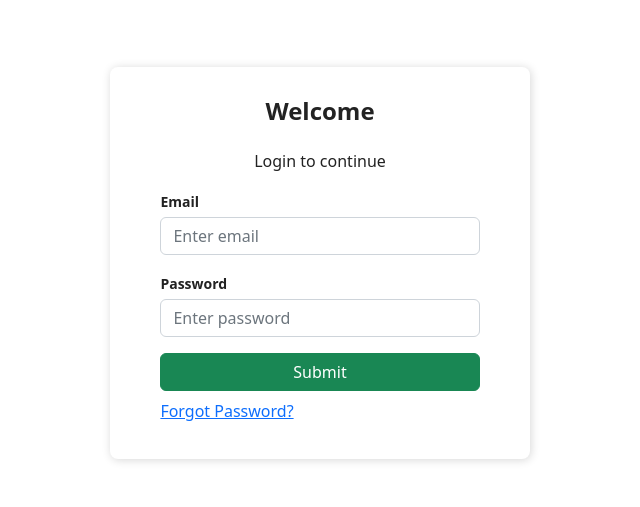
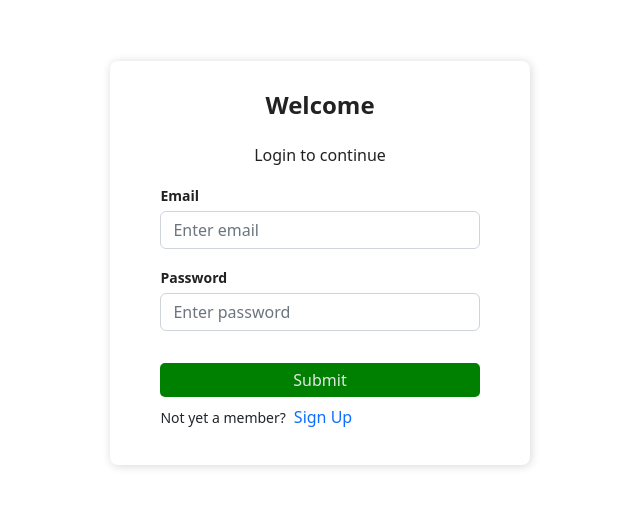
Before and after one commit to MICHAELMUNAVU83/greenr-frontend, a React (Create React App) app: page /login in a window 1280 px wide. Shown: the part 137-644 px from the top of the page, without its empty margins (320-960 px from the left). Built offline with nearby package versions, Linux system fonts and the light colour scheme; no server answers.

Commit message:
Changed color of btn

```diff
--- a/src/components/Login/Login.css
+++ b/src/components/Login/Login.css
@@ -40,3 +40,13 @@
     font-weight: 600;
     color: rgb(34, 34, 34);
   }
+
+  .login-button{
+    width: 100%;
+    background-color: green;
+    border: none;
+    padding: 5px 0px;
+    border-radius: 5px;
+    color: rgb(229, 229, 229);
+    margin-top: 5%;
+  }
--- a/src/components/Login/Login.js
+++ b/src/components/Login/Login.js
@@ -1,8 +1,8 @@
 import { useState } from "react";
 import { useNavigate } from "react-router-dom";
-import './Login.css'
-import "bootstrap/dist/css/bootstrap.min.css"
-
+import "./Login.css";
+import "bootstrap/dist/css/bootstrap.min.css";
+import { Link } from "react-router-dom";
 function Login({ setStoredToken }) {
   const [username, setUsername] = useState("");
   const navigate = useNavigate();
@@ -51,7 +51,7 @@ function Login({ setStoredToken }) {
               className="form-control mt-1"
               placeholder="Enter email"
               value={username}
-            onChange={(e) => setUsername(e.target.value)}
+              onChange={(e) => setUsername(e.target.value)}
             />
           </div>
           <div className="form-group mt-3">
@@ -65,14 +65,19 @@ function Login({ setStoredToken }) {
             />
           </div>
           <div className="d-grid gap-2 mt-3">
-            <button type="submit"
-             className="btn btn-success"
-             onClick={handleSubmit}>
+            <button
+              type="submit"
+              className="login-button"
+              onClick={handleSubmit}
+            >
               Submit
             </button>
           </div>
           <p className="forgot-password text-right mt-2">
-            <a href="#"> Forgot Password?</a>
+            <small>Not yet a member?</small>
+            <Link to="/signup" className="linktag mx-2">
+              Sign Up
+            </Link>
           </p>
         </div>
       </form>
```
